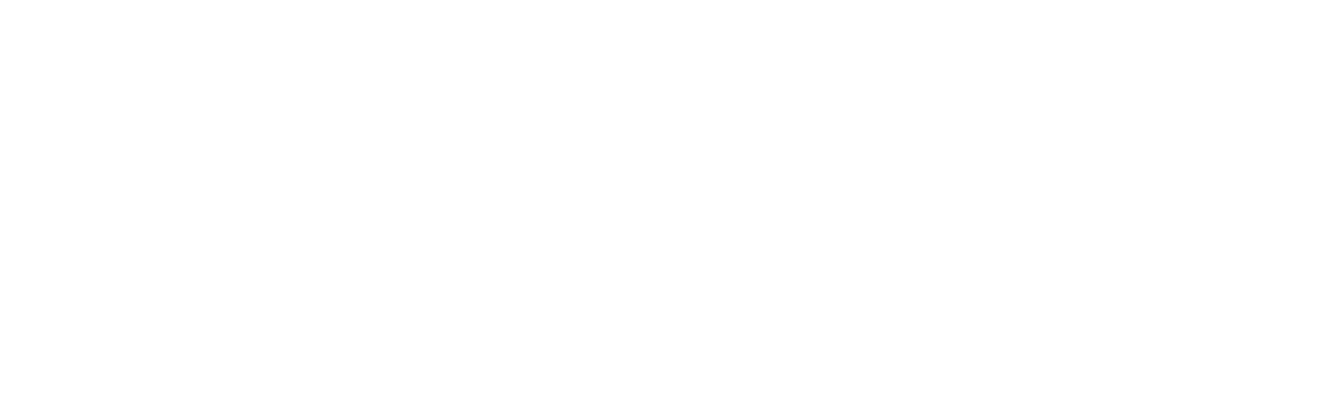
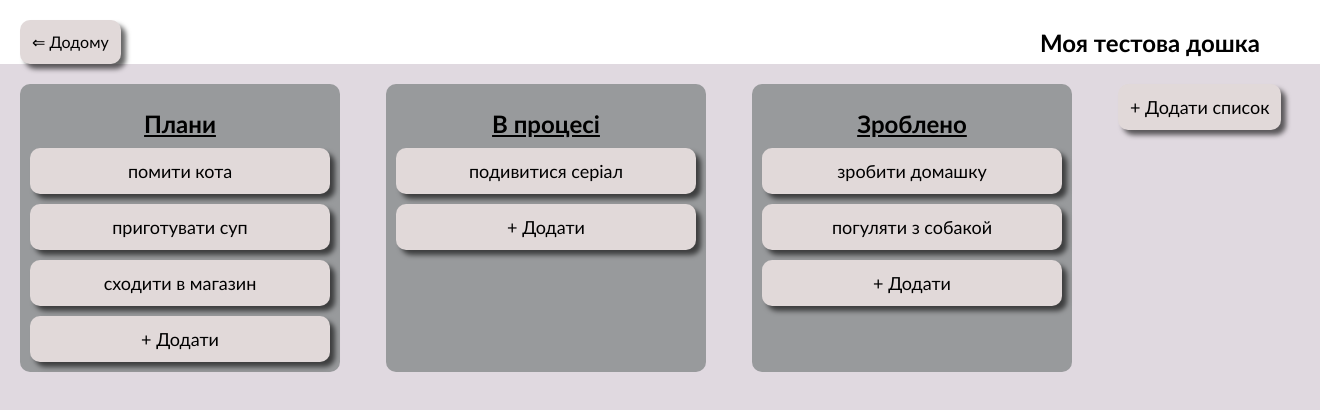
Before and after one commit to Tetiana5Buria/Shpp-Trello, a React (Create React App) app: page /board in a window 1280 px wide. Before the commit this address had no page. Shown: the top 410 px of the page, 1320 px wide, since content can reach past the window. Built offline with nearby package versions, Linux system fonts and the light colour scheme.

Commit message:
перевірити board

```diff
--- a/src/App.tsx
+++ b/src/App.tsx
@@ -1,14 +1,14 @@
 import { BrowserRouter as Router, Routes, Route } from 'react-router-dom';
 import './App.css';
-/* import Board from './pages/Board/components/Board/Board'; */
+import Board from './pages/Board/components/Board/Board';
 import Home from './pages/Home/Home';
 
 function App(): React.ReactElement {
   return (
     <Router>
       <Routes>
+        <Route path="/board" element={<Board />} /> {/*  localhost3000board */}
         <Route path="/" element={<Home />} /> {/* localhost 3000 */}
-        {/*         <Route path="/board" element={<Board />} />  //localhost3000board*/}
       </Routes>
     </Router>
   );
--- a/src/pages/Board/components/Board/Board.tsx
+++ b/src/pages/Board/components/Board/Board.tsx
@@ -42,7 +42,10 @@
 
   return (
     <div>
-      <h1>{title}</h1>
+      <div className="board-header">
+        <button className="to-home-button">⇐ Додому</button>
+        <h1 className="board-title">{title}</h1>
+      </div>
       <div className="board-container">
         <div className="lists">
           {lists.map((list) => (
--- a/src/pages/Board/components/Board/board.scss
+++ b/src/pages/Board/components/Board/board.scss
@@ -35,3 +35,22 @@
     @include button-style();
   }
 }
+.board-header {
+  display: flex;
+  align-items: center;
+  justify-content: space-between;
+  margin-top: 20px;
+  padding: 0 20px;
+  font-family: $font-family;
+
+  .to-home-button {
+    @include button-style();
+    font-size: 16px;
+  }
+
+  .board-title {
+    font-size: 24px;
+    font-weight: bold;
+    margin: 0;
+  }
+}
```
